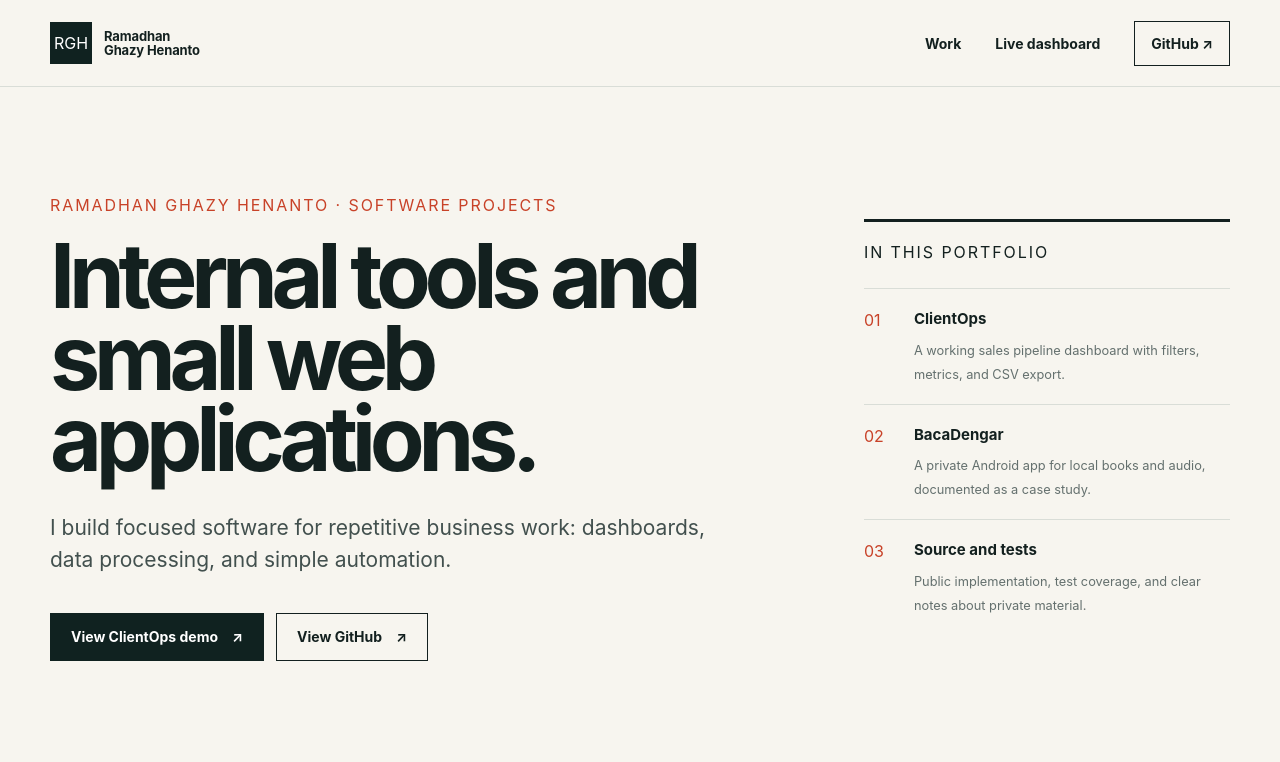
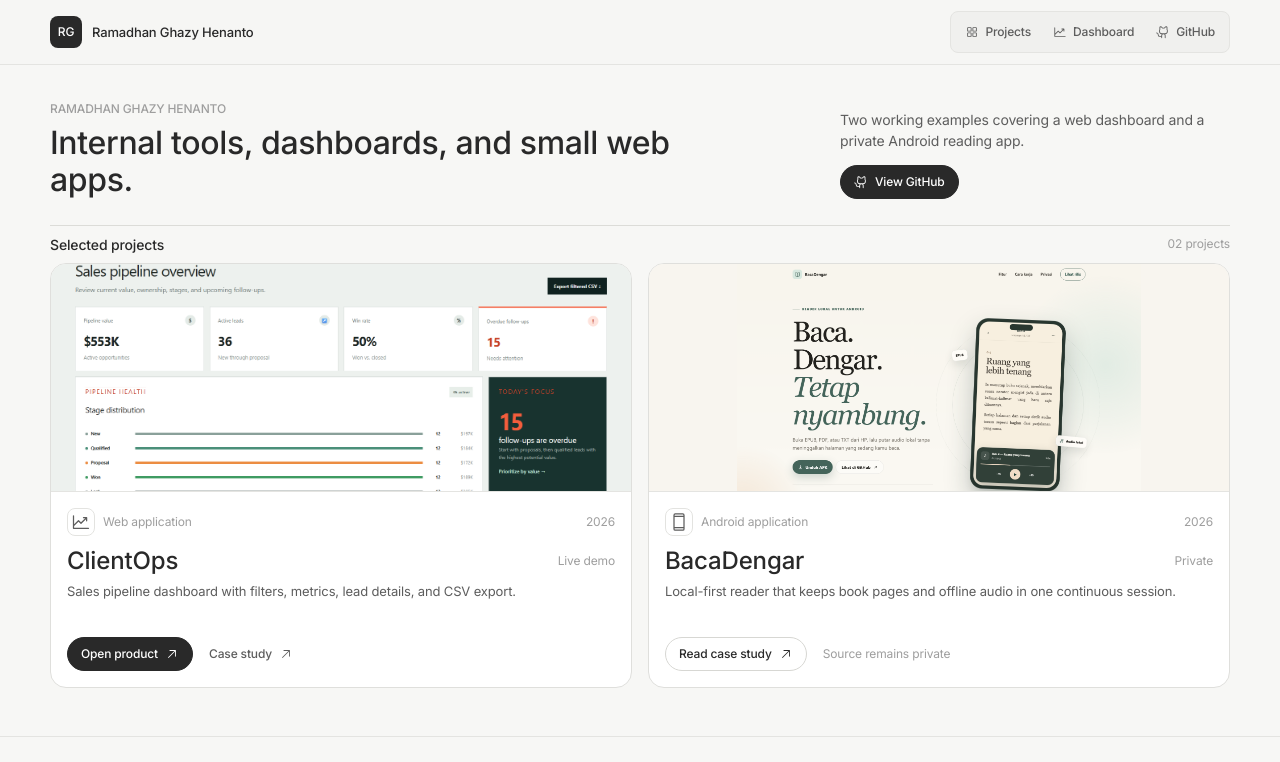
Before and after one commit to ramadhanghazy/ramadhan-portfolio, a Next.js app: page / in a window 1280 px wide. Shown: the top 762 px of the page. Built offline with nearby package versions, Linux system fonts and the light colour scheme.

Commit message:
Redesign portfolio homepage around project work

```diff
--- a/app/components/SiteChrome.tsx
+++ b/app/components/SiteChrome.tsx
@@ -1,16 +1,17 @@
 import Link from "next/link";
+import { ChartLineUp, GithubLogo, SquaresFour } from "@phosphor-icons/react/ssr";
 
 export function SiteHeader() {
   return (
     <header className="site-header">
       <div className="wrap nav-wrap">
         <Link className="wordmark" href="/" aria-label="Ramadhan Ghazy Henanto, home">
-          <span>RGH</span><strong>Ramadhan<br />Ghazy Henanto</strong>
+          <span>RG</span><strong>Ramadhan Ghazy Henanto</strong>
         </Link>
         <nav aria-label="Main navigation">
-          <Link href="/#work">Work</Link>
-          <Link href="/clientops">Live dashboard</Link>
-          <a href="https://github.com/ramadhanghazy">GitHub ↗</a>
+          <Link href="/#work"><SquaresFour size={14} weight="regular" aria-hidden /><span className="nav-label">Projects</span></Link>
+          <Link href="/clientops"><ChartLineUp size={14} weight="regular" aria-hidden /><span className="nav-label">Dashboard</span></Link>
+          <a href="https://github.com/ramadhanghazy"><GithubLogo size={14} weight="regular" aria-hidden /><span className="nav-label">GitHub</span></a>
         </nav>
       </div>
     </header>
@@ -22,8 +23,8 @@ export function SiteFooter() {
     <footer className="site-footer">
       <div className="wrap">
         <p>© 2026 Ramadhan Ghazy Henanto</p>
-        <p>Next.js, TypeScript, Kotlin, and practical test coverage.</p>
-        <a href="https://github.com/ramadhanghazy">@ramadhanghazy ↗</a>
+        <p>Software projects and implementation notes.</p>
+        <a href="https://github.com/ramadhanghazy">@ramadhanghazy</a>
       </div>
     </footer>
   );
--- a/app/globals.css
+++ b/app/globals.css
@@ -11,13 +11,13 @@
   --mint: #bde3d3;
   --navy: #102220;
   --soft: #e9eee9;
-  --font-sans: var(--font-geist-sans);
-  --font-mono: var(--font-geist-mono);
+  --font-sans: var(--font-inter);
+  --font-mono: var(--font-inter);
 }
 
 * { box-sizing: border-box; }
 html { scroll-behavior: smooth; }
-body { margin: 0; background: var(--paper); color: var(--ink); font-family: var(--font-sans), Arial, sans-serif; }
+body { margin: 0; background: var(--paper); color: var(--ink); font-family: var(--font-inter), Arial, sans-serif; }
 a { color: inherit; text-decoration: none; }
 button, input, select { font: inherit; }
 button, a { -webkit-tap-highlight-color: transparent; }
@@ -387,3 +387,326 @@ td > small { margin-top: 3px; color: #7e8986; }
 @media (prefers-reduced-motion: reduce) {
   *, *::before, *::after { scroll-behavior: auto !important; animation-duration: .01ms !important; transition-duration: .01ms !important; }
 }
+
+/* Compact portfolio homepage */
+.home-page {
+  min-height: 100dvh;
+  background: #f7f7f5;
+  color: #292929;
+  font-family: var(--font-inter), Arial, sans-serif;
+  letter-spacing: -.15px;
+}
+.home-page .site-header {
+  background: rgba(247, 247, 245, .94);
+  border-bottom: 1px solid #e4e4e1;
+}
+.home-page .nav-wrap {
+  height: 64px;
+}
+.home-page .wordmark {
+  gap: 10px;
+}
+.home-page .wordmark > span {
+  width: 32px;
+  height: 32px;
+  border-radius: 8px;
+  background: #292929;
+  color: white;
+  font-size: 12px;
+  font-weight: 500;
+}
+.home-page .wordmark strong {
+  color: #292929;
+  font-size: 13px;
+  font-weight: 500;
+  line-height: 1;
+  letter-spacing: -.15px;
+}
+.home-page .nav-wrap nav {
+  gap: 2px;
+  padding: 4px;
+  border: 1px solid #e4e4e1;
+  border-radius: 8px;
+  background: #f0f0ee;
+  color: #5d5d5d;
+  font-size: 12px;
+  font-weight: 500;
+}
+.home-page .nav-wrap nav a,
+.home-page .nav-wrap nav a:last-child {
+  min-height: 32px;
+  padding: 0 10px;
+  display: inline-flex;
+  align-items: center;
+  gap: 6px;
+  border: 0;
+  border-radius: 8px;
+}
+.home-page .nav-wrap nav a:hover {
+  background: white;
+  color: #292929;
+}
+.home-main {
+  min-height: calc(100dvh - 129px);
+}
+.home-intro {
+  display: grid;
+  grid-template-columns: 1.25fr .75fr;
+  gap: 72px;
+  align-items: end;
+  padding-block: 38px 26px;
+}
+.home-kicker {
+  margin: 0 0 10px;
+  color: #9e9e9e;
+  font-size: 12px;
+  font-weight: 500;
+  line-height: 1;
+}
+.home-intro h1 {
+  max-width: 680px;
+  margin: 0;
+  color: #292929;
+  font-size: 32px;
+  font-weight: 500;
+  line-height: 1.15;
+  letter-spacing: -.35px;
+}
+.home-intro-copy {
+  width: min(100%, 390px);
+  justify-self: end;
+}
+.home-intro-copy p {
+  margin: 0 0 14px;
+  color: #5d5d5d;
+  font-size: 14px;
+  line-height: 1.5;
+}
+.home-pill,
+.home-text-link {
+  min-height: 34px;
+  display: inline-flex;
+  align-items: center;
+  justify-content: center;
+  gap: 7px;
+  font-size: 12px;
+  font-weight: 500;
+  white-space: nowrap;
+}
+.home-pill {
+  padding: 0 13px;
+  border: 1px solid #d7d7d3;
+  border-radius: 999px;
+}
+.home-pill-dark {
+  border-color: #292929;
+  background: #292929;
+  color: white;
+}
+.home-pill-light {
+  background: white;
+  color: #292929;
+}
+.home-pill:active,
+.home-text-link:active {
+  transform: translateY(1px);
+}
+.home-projects {
+  padding-bottom: 42px;
+}
+.home-section-header {
+  min-height: 38px;
+  display: flex;
+  align-items: center;
+  justify-content: space-between;
+  border-top: 1px solid #dcdcd8;
+}
+.home-section-header h2 {
+  margin: 0;
+  color: #292929;
+  font-size: 14px;
+  font-weight: 500;
+}
+.home-section-header span {
+  color: #9e9e9e;
+  font-size: 12px;
+}
+.home-project-grid {
+  display: grid;
+  grid-template-columns: repeat(2, minmax(0, 1fr));
+  gap: 16px;
+}
+.home-project-card {
+  min-width: 0;
+  overflow: hidden;
+  border: 1px solid #dfdfdc;
+  border-radius: 16px;
+  background: white;
+}
+.home-project-media {
+  height: 228px;
+  display: block;
+  overflow: hidden;
+  border-bottom: 1px solid #e4e4e1;
+  background: #ececea;
+}
+.home-project-media img {
+  width: 100%;
+  height: 100%;
+  object-fit: cover;
+  transition: transform .25s ease;
+}
+.home-project-media:hover img {
+  transform: scale(1.012);
+}
+.home-project-media-contain {
+  background: #f8f5ef;
+}
+.home-project-media-contain img {
+  object-fit: contain;
+}
+.home-project-body {
+  padding: 16px;
+}
+.home-project-meta {
+  display: grid;
+  grid-template-columns: 28px 1fr auto;
+  gap: 8px;
+  align-items: center;
+  color: #9e9e9e;
+  font-size: 12px;
+}
+.home-card-icon {
+  width: 28px;
+  height: 28px;
+  display: grid;
+  place-items: center;
+  border: 1px solid #e3e3e0;
+  border-radius: 8px;
+  color: #5d5d5d;
+}
+.home-project-title {
+  display: flex;
+  align-items: center;
+  justify-content: space-between;
+  gap: 14px;
+  margin-top: 12px;
+}
+.home-project-title h3 {
+  margin: 0;
+  color: #292929;
+  font-size: 24px;
+  font-weight: 500;
+  line-height: 1.1;
+}
+.home-project-title > span {
+  color: #9e9e9e;
+  font-size: 12px;
+}
+.home-project-body > p {
+  min-height: 39px;
+  margin: 8px 0 0;
+  color: #5d5d5d;
+  font-size: 13px;
+  line-height: 1.5;
+}
+.home-card-actions {
+  min-height: 34px;
+  display: flex;
+  align-items: center;
+  gap: 16px;
+  margin-top: 16px;
+}
+.home-text-link {
+  color: #5d5d5d;
+}
+.home-text-link:hover {
+  color: #292929;
+}
+.home-private-note {
+  color: #9e9e9e;
+  font-size: 12px;
+}
+.home-page .site-footer {
+  border-top-color: #e4e4e1;
+}
+.home-page .site-footer .wrap {
+  min-height: 64px;
+  color: #9e9e9e;
+  font-size: 12px;
+}
+.home-page .site-footer a {
+  color: #5d5d5d;
+  font-weight: 500;
+}
+
+@media (max-width: 760px) {
+  .home-page .wrap {
+    width: min(100% - 28px, 1180px);
+  }
+  .home-page .nav-wrap {
+    height: 56px;
+  }
+  .home-page .wordmark > span {
+    width: 30px;
+    height: 30px;
+  }
+  .home-page .wordmark strong {
+    display: block;
+    max-width: 112px;
+    overflow: hidden;
+    text-overflow: ellipsis;
+    white-space: nowrap;
+  }
+  .home-page .nav-wrap nav {
+    gap: 0;
+  }
+  .home-page .nav-wrap nav a,
+  .home-page .nav-wrap nav a:last-child {
+    width: 32px;
+    min-height: 30px;
+    padding: 0;
+  }
+  .home-page .nav-label {
+    display: none;
+  }
+  .home-main {
+    min-height: calc(100dvh - 121px);
+  }
+  .home-intro {
+    grid-template-columns: 1fr;
+    gap: 16px;
+    padding-block: 24px 20px;
+  }
+  .home-intro h1 {
+    font-size: 28px;
+  }
+  .home-intro-copy {
+    width: 100%;
+    justify-self: start;
+  }
+  .home-intro-copy p {
+    max-width: 520px;
+    font-size: 13px;
+  }
+  .home-project-grid {
+    grid-template-columns: 1fr;
+  }
+  .home-project-media {
+    height: 210px;
+  }
+  .home-project-body {
+    padding: 15px;
+  }
+  .home-page .site-footer .wrap {
+    min-height: 84px;
+    grid-template-columns: 1fr;
+    gap: 5px;
+    padding-block: 16px;
+  }
+  .home-page .site-footer p,
+  .home-page .site-footer a {
+    margin: 0;
+    text-align: left !important;
+  }
+}
--- a/app/layout.tsx
+++ b/app/layout.tsx
@@ -1,22 +1,18 @@
 import type { Metadata } from "next";
-import { Geist, Geist_Mono } from "next/font/google";
+import { Inter } from "next/font/google";
 import "./globals.css";
 
-const geistSans = Geist({
-  variable: "--font-geist-sans",
+const inter = Inter({
+  variable: "--font-inter",
   subsets: ["latin"],
-});
-
-const geistMono = Geist_Mono({
-  variable: "--font-geist-mono",
-  subsets: ["latin"],
+  weight: ["400", "500"],
 });
 
 export const metadata: Metadata = {
   metadataBase: new URL("https://ramadhanghazy.pages.dev"),
   title: {
-    default: "Ramadhan Ghazy Henanto — Software projects",
-    template: "%s — Ramadhan Ghazy Henanto",
+    default: "Ramadhan Ghazy Henanto | Software projects",
+    template: "%s | Ramadhan Ghazy Henanto",
   },
   description:
     "Internal tools, dashboards, and small web applications by Ramadhan Ghazy Henanto.",
@@ -25,7 +21,7 @@ export const metadata: Metadata = {
     shortcut: "/favicon.svg",
   },
   openGraph: {
-    title: "Ramadhan Ghazy Henanto — Software projects",
+    title: "Ramadhan Ghazy Henanto | Software projects",
     description: "Internal tools, dashboards, and small web applications.",
     url: "/",
   },
@@ -38,7 +34,7 @@ export default function RootLayout({
 }>) {
   return (
     <html lang="en">
-      <body className={`${geistSans.variable} ${geistMono.variable}`}>
+      <body className={inter.variable}>
         {children}
       </body>
     </html>
--- a/app/page.tsx
+++ b/app/page.tsx
@@ -1,5 +1,12 @@
 import type { Metadata } from "next";
+import Image from "next/image";
 import Link from "next/link";
+import {
+  ArrowUpRight,
+  ChartLineUp,
+  DeviceMobile,
+  GithubLogo,
+} from "@phosphor-icons/react/ssr";
 import { SiteFooter, SiteHeader } from "@/app/components/SiteChrome";
 
 export const metadata: Metadata = {
@@ -10,127 +17,95 @@ export const metadata: Metadata = {
 
 export default function Home() {
   return (
-    <>
+    <div className="home-page">
       <SiteHeader />
-      <main>
-        <section className="hero wrap">
-          <div className="hero-copy">
-            <p className="eyebrow">RAMADHAN GHAZY HENANTO · SOFTWARE PROJECTS</p>
-            <h1>Internal tools and small web applications.</h1>
-            <p className="hero-lede">
-              I build focused software for repetitive business work: dashboards, data
-              processing, and simple automation.
-            </p>
-            <div className="button-row">
-              <Link className="button primary" href="/clientops">View ClientOps demo <span aria-hidden>↗</span></Link>
-              <a className="button secondary" href="https://github.com/ramadhanghazy">View GitHub <span aria-hidden>↗</span></a>
-            </div>
+      <main className="home-main">
+        <section className="home-intro wrap">
+          <div>
+            <p className="home-kicker">RAMADHAN GHAZY HENANTO</p>
+            <h1>Internal tools, dashboards, and small web apps.</h1>
           </div>
-          <aside className="hero-proof" aria-label="Portfolio contents">
-            <p className="proof-label">IN THIS PORTFOLIO</p>
-            <ol>
-              <li><span>01</span><div><strong>ClientOps</strong><small>A working sales pipeline dashboard with filters, metrics, and CSV export.</small></div></li>
-              <li><span>02</span><div><strong>BacaDengar</strong><small>A private Android app for local books and audio, documented as a case study.</small></div></li>
-              <li><span>03</span><div><strong>Source and tests</strong><small>Public implementation, test coverage, and clear notes about private material.</small></div></li>
-            </ol>
-          </aside>
-        </section>
-
-        <section className="proof-strip" aria-label="Portfolio highlights">
-          <div className="wrap proof-grid">
-            <div><strong>WEB</strong><span>Next.js and TypeScript</span></div>
-            <div><strong>APP</strong><span>Kotlin and Jetpack Compose</span></div>
-            <div><strong>QA</strong><span>Logic, route, and responsive checks</span></div>
-            <div><strong>SAFE</strong><span>Synthetic public data only</span></div>
+          <div className="home-intro-copy">
+            <p>Two working examples covering a web dashboard and a private Android reading app.</p>
+            <a className="home-pill home-pill-dark" href="https://github.com/ramadhanghazy">
+              <GithubLogo size={14} weight="regular" aria-hidden />
+              View GitHub
+            </a>
           </div>
         </section>
 
-        <section className="section wrap" id="work">
-          <div className="section-heading">
-            <div>
-              <p className="eyebrow">SELECTED WORK</p>
-              <h2>Projects</h2>
-            </div>
-            <p>ClientOps is a public working demo. BacaDengar is a private Android project documented without exposing its repository or book content.</p>
-          </div>
+        <section className="home-projects wrap" id="work">
+          <header className="home-section-header">
+            <h2>Selected projects</h2>
+            <span>02 projects</span>
+          </header>
 
-          <div className="work-grid">
-            <article className="project-card featured">
-              <div className="project-visual dashboard-mini" aria-label="ClientOps dashboard preview">
-                <div className="mini-bar"><span /><span /><span /></div>
-                <div className="mini-grid">
-                  <div className="mini-kpi"><small>PIPELINE</small><strong>$446k</strong><span>Qualified + proposal</span></div>
-                  <div className="mini-kpi"><small>ACTIVE LEADS</small><strong>36</strong><span>Across three owners</span></div>
-                  <div className="mini-chart">
-                    {[52, 72, 45, 86, 63].map((height, i) => <i key={i} style={{ height: `${height}%` }} />)}
-                  </div>
+          <div className="home-project-grid">
+            <article className="home-project-card">
+              <Link className="home-project-media" href="/clientops" aria-label="Open ClientOps live dashboard">
+                <Image
+                  src="/clientops-preview.png"
+                  alt="ClientOps sales pipeline dashboard"
+                  width={1440}
+                  height={900}
+                  priority
+                />
+              </Link>
+              <div className="home-project-body">
+                <div className="home-project-meta">
+                  <span className="home-card-icon"><ChartLineUp size={20} weight="regular" aria-hidden /></span>
+                  <span>Web application</span>
+                  <span>2026</span>
                 </div>
-                <div className="mini-table">
-                  {["Northstar Studio", "Copper & Co. Foods", "Brightline Advisory"].map((name, i) => (
-                    <div key={name}><span>{name}</span><em>{["Proposal", "Qualified", "New"][i]}</em><b>${[16150, 9250, 12025][i].toLocaleString()}</b></div>
-                  ))}
+                <div className="home-project-title">
+                  <h3>ClientOps</h3>
+                  <span>Live demo</span>
                 </div>
-              </div>
-              <div className="project-body">
-                <div className="project-meta"><span>FLAGSHIP · WEB APPLICATION</span><span>2026</span></div>
-                <h3>ClientOps</h3>
-                <p>A compact sales pipeline dashboard that turns scattered lead activity into a clear daily operating view.</p>
-                <ul className="tag-list"><li>Next.js</li><li>TypeScript</li><li>Pages Functions</li><li>API design</li><li>Testing</li></ul>
-                <div className="card-links">
-                  <Link href="/clientops">Open live product ↗</Link>
-                  <Link href="/work/clientops">Read case study →</Link>
+                <p>Sales pipeline dashboard with filters, metrics, lead details, and CSV export.</p>
+                <div className="home-card-actions">
+                  <Link className="home-pill home-pill-dark" href="/clientops">
+                    Open product <ArrowUpRight size={14} weight="regular" aria-hidden />
+                  </Link>
+                  <Link className="home-text-link" href="/work/clientops">
+                    Case study <ArrowUpRight size={14} weight="regular" aria-hidden />
+                  </Link>
                 </div>
               </div>
             </article>
 
-            <article className="project-card">
-              <div className="project-visual baca-visual" style={{ background: "#f8f5ef" }}>
-                {/* eslint-disable-next-line @next/next/no-img-element */}
-                <img
+            <article className="home-project-card">
+              <Link className="home-project-media home-project-media-contain" href="/work/bacadengar" aria-label="Read the BacaDengar case study">
+                <Image
                   src="/bacadengar-hero.png"
-                  alt="BacaDengar private Android reading and listening app"
-                  width="1200"
-                  height="675"
-                  style={{ objectFit: "contain" }}
+                  alt="BacaDengar Android reading and listening app"
+                  width={1600}
+                  height={900}
+                  priority
                 />
-              </div>
-              <div className="project-body">
-                <div className="project-meta" style={{ gap: "16px" }}><span>PRIVATE ANDROID APPLICATION</span><span>2026</span></div>
-                <h3>BacaDengar</h3>
-                <p>A local-first reading and listening app designed around continuity, privacy, and calm long-form sessions.</p>
-                <ul className="tag-list"><li>Kotlin</li><li>Jetpack Compose</li><li>Room</li><li>Media3</li><li>WorkManager</li></ul>
-                <div className="card-links">
-                  <Link href="/work/bacadengar">Read case study →</Link>
-                  <span className="private-note">Source remains private</span>
+              </Link>
+              <div className="home-project-body">
+                <div className="home-project-meta">
+                  <span className="home-card-icon"><DeviceMobile size={20} weight="regular" aria-hidden /></span>
+                  <span>Android application</span>
+                  <span>2026</span>
+                </div>
+                <div className="home-project-title">
+                  <h3>BacaDengar</h3>
+                  <span>Private</span>
+                </div>
+                <p>Local-first reader that keeps book pages and offline audio in one continuous session.</p>
+                <div className="home-card-actions">
+                  <Link className="home-pill home-pill-light" href="/work/bacadengar">
+                    Read case study <ArrowUpRight size={14} weight="regular" aria-hidden />
+                  </Link>
+                  <span className="home-private-note">Source remains private</span>
                 </div>
               </div>
             </article>
           </div>
         </section>
-
-        <section className="section approach-section">
-          <div className="wrap split-heading">
-            <div><p className="eyebrow">SERVICES</p><h2>What I can build</h2></div>
-            <div className="approach-copy">
-              <p>Small, well-defined software projects for teams that have outgrown a manual spreadsheet or repeated copy-paste work.</p>
-              <div className="capability-grid">
-                <div><span>01</span><h3>Operational dashboards</h3><p>Turn messy tables and recurring checks into a focused interface.</p></div>
-                <div><span>02</span><h3>Internal web tools</h3><p>Small systems with deliberate states, validation, and export paths.</p></div>
-                <div><span>03</span><h3>Workflow automation</h3><p>Reduce manual handoffs with scripts, APIs, and clear failure handling.</p></div>
-                <div><span>04</span><h3>Testing and QA</h3><p>Check core logic, routes, responsive layouts, and unhappy paths.</p></div>
-              </div>
-            </div>
-          </div>
-        </section>
-
-        <section className="contact-block wrap">
-          <p className="eyebrow">CONTACT</p>
-          <h2>Code and project details are on GitHub.</h2>
-          <p>Review the repository, tests, and implementation notes.</p>
-          <a className="button light" href="https://github.com/ramadhanghazy">Open GitHub <span aria-hidden>↗</span></a>
-        </section>
       </main>
       <SiteFooter />
-    </>
+    </div>
   );
 }
--- a/package.json
+++ b/package.json
@@ -14,6 +14,7 @@
     "lint": "eslint . --ignore-pattern dist --ignore-pattern out --ignore-pattern outputs --ignore-pattern .next --ignore-pattern .wrangler"
   },
   "dependencies": {
+    "@phosphor-icons/react": "^2.1.10",
     "next": "^16.2.11",
     "react": "19.2.6",
     "react-dom": "19.2.6"
```
Also changed, not shown: public/clientops-preview.png (added), 1 other file (tests, documents, lock files or other folders).
